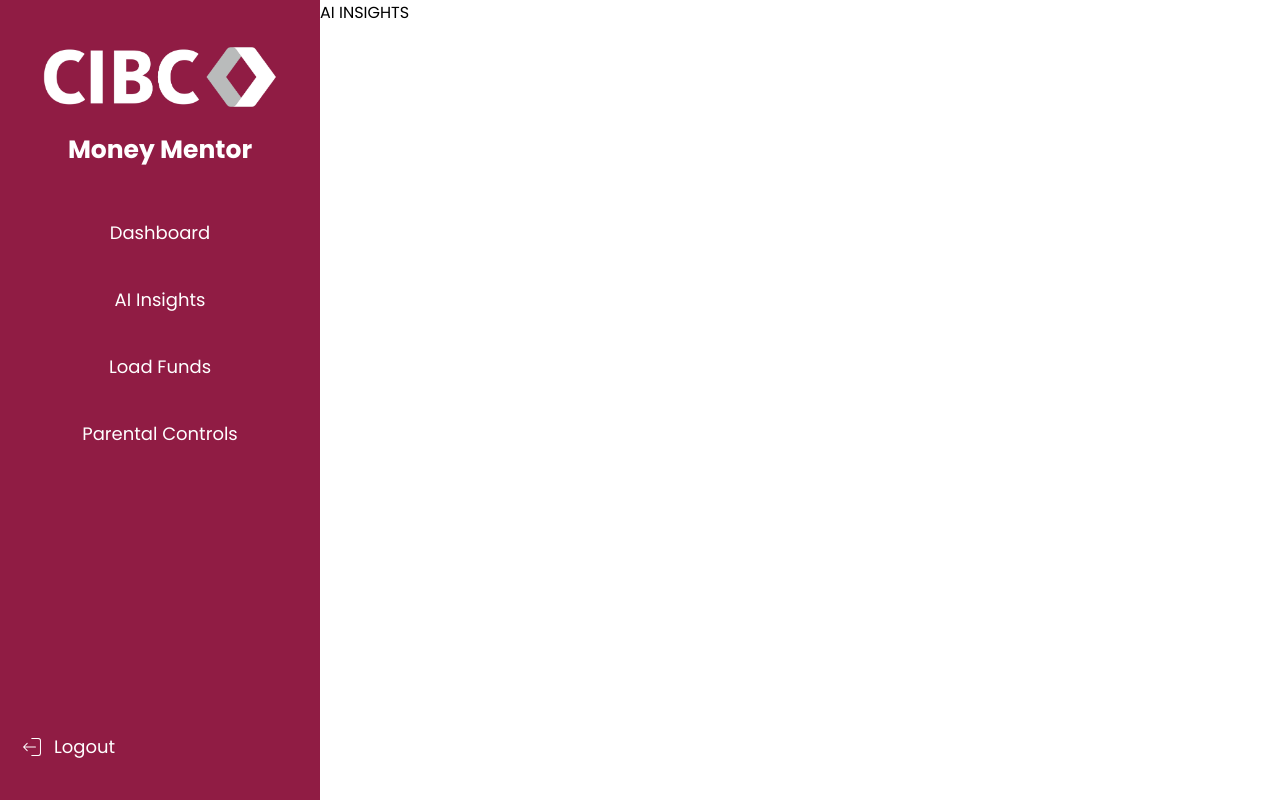
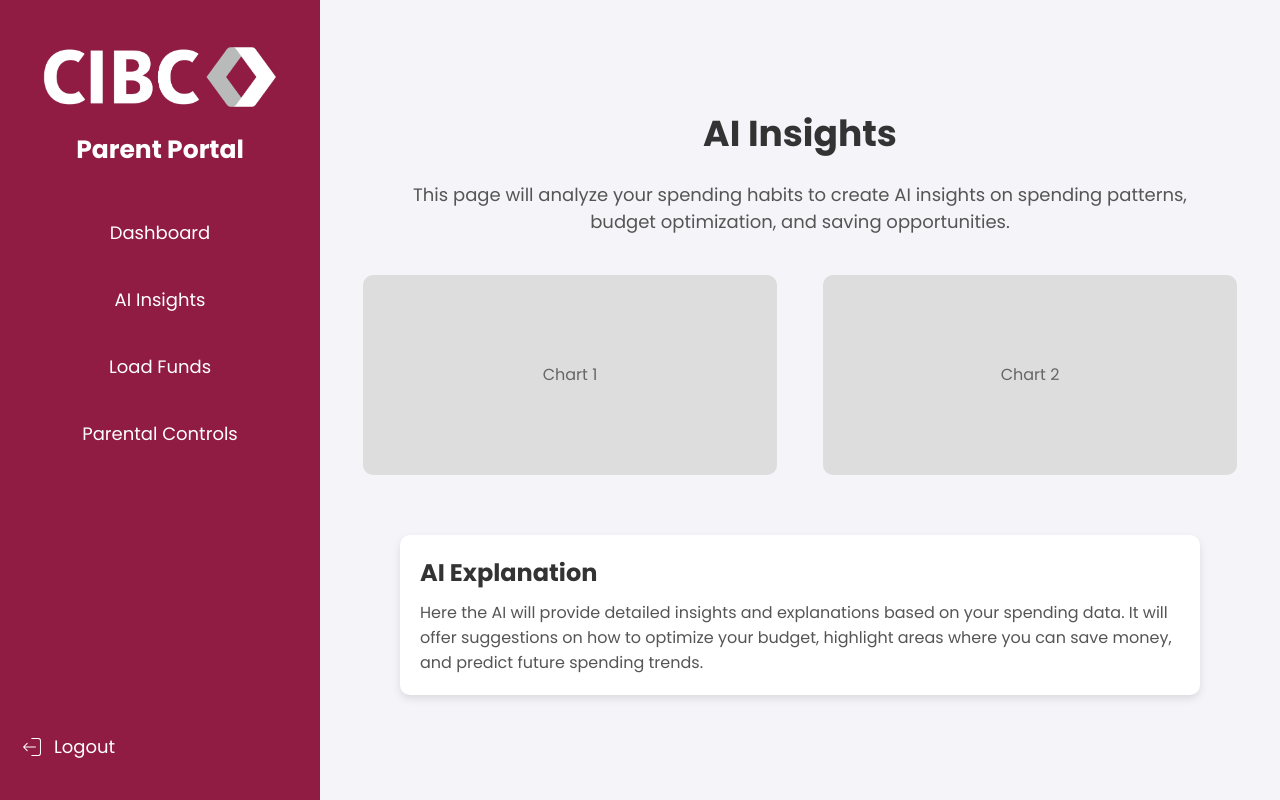
Before and after one commit to MarcVidalCodes/CIBCParentWebApp, a React (Vite) app: page /ai-insights in a window 1280 px wide. Built offline with nearby package versions, Linux system fonts and the light colour scheme.

Commit message:
updated pages

```diff
--- a/src/components/Navbar/Navbar.jsx
+++ b/src/components/Navbar/Navbar.jsx
@@ -9,7 +9,7 @@ const Navbar = ({ onLogout }) => {
     <div className="navbar">
       <div className="logo-container">
         <img src={logo} alt="Company Logo" className="logo" />
-        <div className="money-mentor">Money Mentor</div>
+        <div className="money-mentor">Parent Portal</div>
       </div>
       <ul>
         <li><Link to="/dashboard">Dashboard</Link></li>
--- a/src/pages/AiInsights/AiInsights.css
+++ b/src/pages/AiInsights/AiInsights.css
@@ -0,0 +1,64 @@
+/* AiInsights.css */
+
+.ai-insights-container {
+    display: flex;
+    flex-direction: column;
+    align-items: center;
+    justify-content: center;
+    padding: 20px;
+    background-color: #f4f4f9;
+    min-height: 100vh;
+  }
+
+  .ai-insights-title {
+    font-size: 36px;
+    color: #333;
+    margin-bottom: 20px;
+  }
+
+  .ai-insights-content {
+    font-size: 18px;
+    color: #555;
+    max-width: 800px;
+    text-align: center;
+    margin-bottom: 40px;
+  }
+
+  .ai-insights-charts {
+    display: flex;
+    justify-content: space-around;
+    width: 100%;
+    margin-bottom: 40px;
+  }
+
+  .chart-placeholder {
+    width: 45%;
+    height: 200px;
+    background-color: #ddd;
+    display: flex;
+    align-items: center;
+    justify-content: center;
+    color: #666;
+    border-radius: 10px;
+  }
+
+  .ai-text-container {
+    background-color: #fff;
+    border-radius: 10px;
+    padding: 20px;
+    box-shadow: 0 4px 8px rgba(0, 0, 0, 0.1);
+    max-width: 800px;
+    width: 100%;
+    margin-top: 20px;
+  }
+
+  .ai-text-title {
+    font-size: 24px;
+    color: #333;
+    margin-bottom: 10px;
+  }
+
+  .ai-text-content {
+    font-size: 16px;
+    color: #555;
+  }
--- a/src/pages/AiInsights/AiInsights.jsx
+++ b/src/pages/AiInsights/AiInsights.jsx
@@ -1,11 +1,28 @@
-import React from 'react'
+import React from 'react';
+import './AiInsights.css';
 
 const AiInsights = () => {
   return (
-    <div>
-      AI INSIGHTS
+    <div className="ai-insights-container">
+      <h1 className="ai-insights-title">AI Insights</h1>
+      <p className="ai-insights-content">
+        This page will analyze your spending habits to create AI insights on spending patterns,
+        budget optimization, and saving opportunities.
+      </p>
+      <div className="ai-insights-charts">
+        <div className="chart-placeholder">Chart 1</div>
+        <div className="chart-placeholder">Chart 2</div>
+      </div>
+      <div className="ai-text-container">
+        <h2 className="ai-text-title">AI Explanation</h2>
+        <p className="ai-text-content">
+          Here the AI will provide detailed insights and explanations based on your spending data.
+          It will offer suggestions on how to optimize your budget, highlight areas where you can
+          save money, and predict future spending trends.
+        </p>
+      </div>
     </div>
-  )
-}
+  );
+};
 
-export default AiInsights
+export default AiInsights;
--- a/src/pages/LoadFunds/LoadFunds.css
+++ b/src/pages/LoadFunds/LoadFunds.css
@@ -0,0 +1,68 @@
+.load-funds-container {
+    width: 100%;
+    max-width: 800px; /* Adjust max-width as needed */
+    margin: 0 auto;
+    padding: 20px;
+  }
+
+  .load-funds-title {
+    font-size: 24px;
+    margin-bottom: 10px;
+    color: #333;
+  }
+
+  .load-funds-instructions {
+    font-size: 16px;
+    margin-bottom: 20px;
+    color: #666;
+  }
+
+  .load-funds-form {
+    display: grid;
+    gap: 15px;
+  }
+
+  .form-label {
+    font-size: 18px;
+    color: #333;
+  }
+
+  .form-select,
+  .form-input {
+    width: 100%;
+    padding: 10px;
+    font-size: 16px;
+    border: 1px solid #ccc;
+    border-radius: 5px;
+  }
+
+  .form-button {
+    padding: 10px 20px;
+    font-size: 18px;
+    color: #fff;
+    background-color: #901C44;
+    border: none;
+    border-radius: 5px;
+    cursor: pointer;
+    transition: background-color 0.3s;
+  }
+
+  .form-button:hover {
+    background-color: #AD2C5A;
+  }
+
+  .additional-info {
+    margin-top: 30px;
+  }
+
+  .additional-info-title {
+    font-size: 20px;
+    color: #333;
+    margin-bottom: 10px;
+  }
+
+  .additional-info-text {
+    font-size: 16px;
+    color: #666;
+    margin-bottom: 10px;
+  }
--- a/src/pages/LoadFunds/LoadFunds.jsx
+++ b/src/pages/LoadFunds/LoadFunds.jsx
@@ -1,10 +1,94 @@
-import React from 'react';
+import React, { useState } from 'react';
+import './LoadFunds.css';
 
 const LoadFunds = () => {
+  const [fromAccount, setFromAccount] = useState('parent'); // Defaulting to 'parent'
+  const [toAccount, setToAccount] = useState('children'); // Defaulting to 'children'
+  const [recurringAllowance, setRecurringAllowance] = useState(false);
+  const [allowanceFrequency, setAllowanceFrequency] = useState('');
+
+  const handleSubmit = (e) => {
+    e.preventDefault();
+    console.log('Form submitted with:', { fromAccount, toAccount, recurringAllowance, allowanceFrequency });
+    // Perform actions with form data here
+  };
+
   return (
-    <div>
-      <h2>Load Funds Page</h2>
-      {/* Add your content here */}
+    <div className="load-funds-container">
+      <h2 className="load-funds-title">Load Funds</h2>
+      <p className="load-funds-instructions">
+        Add funds to your account using the form below. Choose your preferred payment method and enter the amount you wish to load.
+      </p>
+      <form className="load-funds-form" onSubmit={handleSubmit}>
+        <label htmlFor="from-account" className="form-label">From Account</label>
+        <select
+          id="from-account"
+          name="from-account"
+          className="form-select"
+          value={fromAccount}
+          onChange={(e) => setFromAccount(e.target.value)}
+          required
+        >
+          <option value="parent">Parent Account</option>
+        </select>
+
+        <label htmlFor="to-account" className="form-label">To Account</label>
+        <select
+          id="to-account"
+          name="to-account"
+          className="form-select"
+          value={toAccount}
+          onChange={(e) => setToAccount(e.target.value)}
+          required
+        >
+          <option value="children">Children Account</option>
+        </select>
+
+        <div className="checkbox-container">
+          <input
+            type="checkbox"
+            id="recurring-allowance"
+            name="recurring-allowance"
+            checked={recurringAllowance}
+            onChange={(e) => setRecurringAllowance(e.target.checked)}
+          />
+          <label htmlFor="recurring-allowance" className="checkbox-label">Recurring Allowance</label>
+        </div>
+
+        {recurringAllowance && (
+          <div className="date-picker-container">
+            <label htmlFor="allowance-frequency" className="form-label">Allowance Frequency</label>
+            <input
+              type="date"
+              id="allowance-frequency"
+              name="allowance-frequency"
+              className="form-input"
+              value={allowanceFrequency}
+              onChange={(e) => setAllowanceFrequency(e.target.value)}
+              required
+            />
+          </div>
+        )}
+
+        <label htmlFor="amount" className="form-label">Amount</label>
+        <input
+          type="number"
+          id="amount"
+          name="amount"
+          className="form-input"
+          placeholder="Enter amount"
+          required
+        />
+
+        <label htmlFor="payment-method" className="form-label">Payment Method</label>
+        <select id="payment-method" name="payment-method" className="form-select" required>
+          <option value="credit-card">Credit Card</option>
+          <option value="debit-card">Debit Card</option>
+          <option value="paypal">PayPal</option>
+        </select>
+
+        <button type="submit" className="form-button">Load Funds</button>
+      </form>
     </div>
   );
 };
--- a/src/pages/Login/Login.jsx
+++ b/src/pages/Login/Login.jsx
@@ -13,7 +13,7 @@ const Login = () => {
         <div className='wrapper'>
           <form action ="">
             <h1>Login</h1>
-            <h1 className="title">MoneyMentor</h1>
+            <h1 className="title">Parent Portal</h1>
             <div className="input-box">
               <input type="text" placeholder='Username' required />
               <FaUser className='icon' />
--- a/src/pages/ParentalControls/ParentalControls.css
+++ b/src/pages/ParentalControls/ParentalControls.css
@@ -0,0 +1,87 @@
+.parental-controls-container {
+    margin: 20px;
+    padding: 20px;
+
+    border-radius: 5px;
+    width: 90%; /* Full width */
+    max-width: 1200px; /* Maximum width */
+  }
+
+  .parental-controls-title {
+    font-size: 36px;
+    color: #333;
+    margin-bottom: 20px;
+  }
+
+  .parental-controls-section {
+    margin-bottom: 30px;
+  }
+
+  .section-title {
+    font-size: 28px;
+    color: #555;
+    margin-bottom: 15px;
+  }
+
+  .switch {
+    position: relative;
+    display: inline-block;
+    width: 60px;
+    height: 34px;
+  }
+
+  .switch input {
+    opacity: 0;
+    width: 0;
+    height: 0;
+  }
+
+  .slider {
+    position: absolute;
+    cursor: pointer;
+    top: 0;
+    left: 0;
+    right: 0;
+    bottom: 0;
+    background-color: #ccc;
+    transition: .4s;
+    border-radius: 34px;
+  }
+
+  .slider:before {
+    position: absolute;
+    content: "";
+    height: 26px;
+    width: 26px;
+    left: 4px;
+    bottom: 4px;
+    background-color: white;
+    transition: .4s;
+    border-radius: 50%;
+  }
+
+  input:checked + .slider {
+    background-color: #2196F3;
+  }
+
+  input:checked + .slider:before {
+    transform: translateX(26px);
+  }
+
+  input:focus + .slider {
+    box-shadow: 0 0 1px #2196F3;
+  }
+
+  input[type="number"] {
+    width: 100px;
+    padding: 5px;
+    font-size: 16px;
+    border: 1px solid #ccc;
+    border-radius: 5px;
+  }
+
+  input[type="number"]:focus {
+    outline: none;
+    border-color: #2196F3;
+    box-shadow: 0 0 3px #2196F3;
+  }
--- a/src/pages/ParentalControls/ParentalControls.jsx
+++ b/src/pages/ParentalControls/ParentalControls.jsx
@@ -1,10 +1,45 @@
 import React from 'react';
+import './ParentalControls.css';
 
 const ParentalControls = () => {
   return (
-    <div>
-      <h2>Parental Controls Page</h2>
-      {/* Add your content here */}
+    <div className="parental-controls-container">
+      <h2 className="parental-controls-title">Parental Controls</h2>
+
+      <div className="parental-controls-section">
+        <h3 className="section-title">Approve Transactions</h3>
+        <label className="switch">
+          <input type="checkbox" />
+          <span className="slider"></span>
+        </label>
+      </div>
+
+      <div className="parental-controls-section">
+        <h3 className="section-title">Monitor Spending</h3>
+        <label className="switch">
+          <input type="checkbox" />
+          <span className="slider"></span>
+        </label>
+      </div>
+
+      <div className="parental-controls-section">
+        <h3 className="section-title">Spending Controls</h3>
+        <div>
+          <label>
+            Set Limits:
+            <input type="number" min="0" step="1" />
+          </label>
+        </div>
+        <div>
+          <label>
+            Freeze/Unfreeze Card:
+            <label className="switch">
+              <input type="checkbox" />
+              <span className="slider"></span>
+            </label>
+          </label>
+        </div>
+      </div>
     </div>
   );
 };
```
